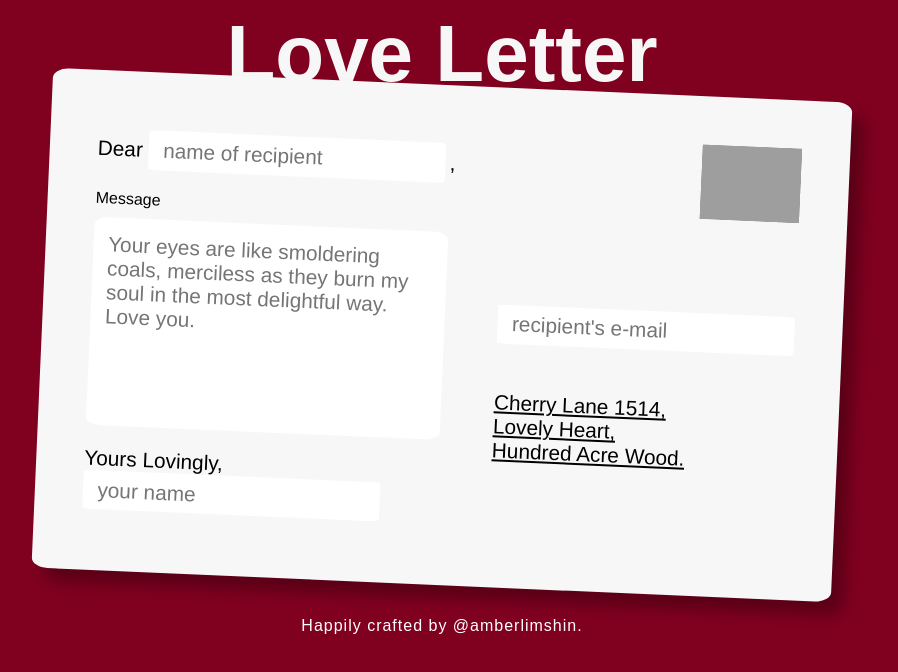
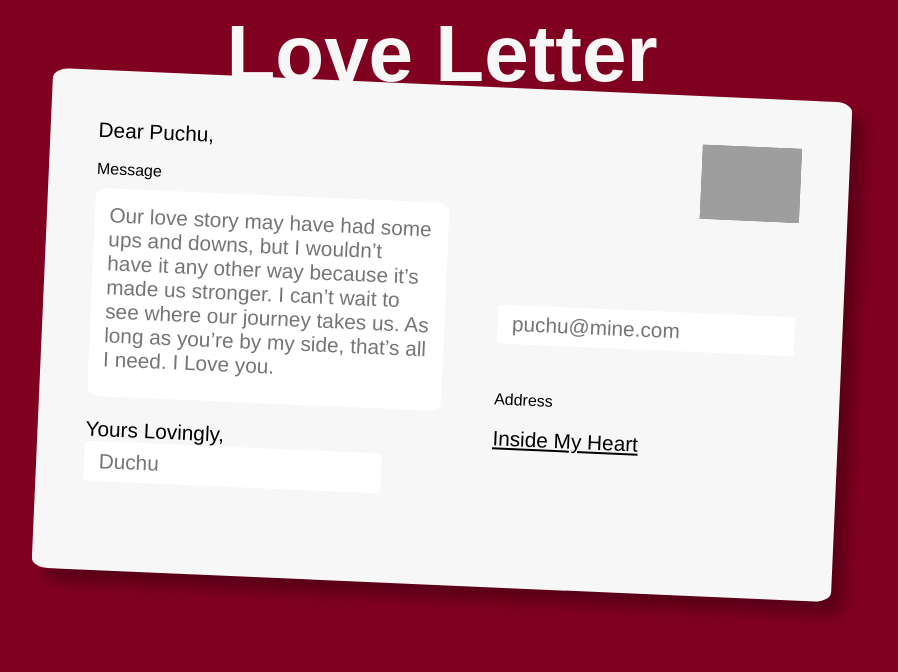
Before and after one commit to Amanshah53/Temp, a plain HTML site: page index.html in a window 1280 px wide. Shown: the whole page, without its empty margins (198-1096 px from the left). Drawn offline with Linux system fonts and the light colour scheme; grey boxes are pictures that could not be loaded.

Commit message:
change made

```diff
--- a/index.html
+++ b/index.html
@@ -129,35 +129,29 @@
 
             <div class="letter">
                 <form action="#" method="post" class="message_form">
-                    <p class="push">Dear </p><input type="text" id="recipient" name="recipient_name"
-                        placeholder="name of recipient" class="push">
-                    <p> ,</p><br>
+                    <p class="push">Dear Puchu,</p> <br>
+                    <br>
                     <label for="message">Message</label><br>
                     <textarea id="message" name="message_to_recipient"
-                        placeholder="Your eyes are like smoldering coals, merciless as they burn my soul in the most delightful way. Love you."></textarea><br>
+                        placeholder="Our love story may have had some ups and downs, but I wouldn’t have it any other way because it’s made us stronger. I can’t wait to see where our journey takes us. As long as you’re by my side, that’s all I need. I Love you."></textarea><br>
                     <p>Yours Lovingly, </p><br>
-                    <input type="text" id="sender_name" name="sender" placeholder="your name">
+                    <input type="text" id="sender_name" name="sender" placeholder="Duchu">
                 </form>
             </div>
 
             <div class="address">
                 <img src="http://i44.photobucket.com/albums/f9/dandee114/stamp_zpsvbuxiwih.png" class="mail_stamp">
                 <form action="#" method="post" class="message_form">
-                    <input type="email" id="recipient_email" name="recipient_email" placeholder="recipient's e-mail">
+                    <input type="email" id="recipient_email" name="recipient_email" placeholder="puchu@mine.com">
                 </form>
-                <p id="address">Cherry Lane 1514,<br>
-                    Lovely Heart,<br>
-                    Hundred Acre Wood.
+                <label for="message">Address</label><br> <br>
+                <p id="address">Inside My Heart<br>
                 </p>
             </div>
 
         </div>
     </div>
 
-    <footer>
-        <p>Happily crafted by @amberlimshin.</p>
-    </footer>
-
 </body>
 
 </html>
```
